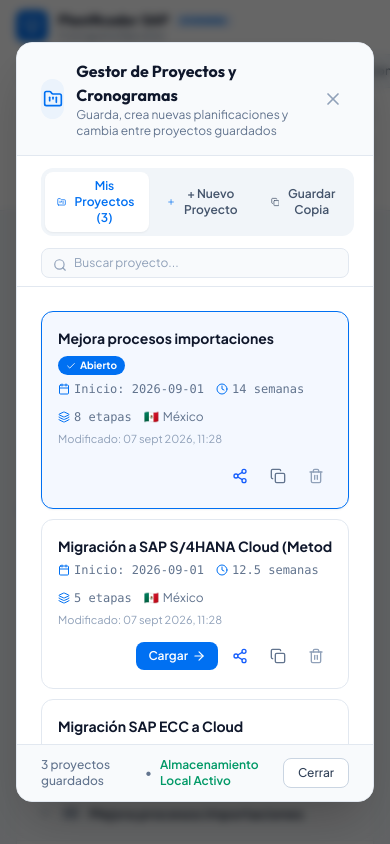
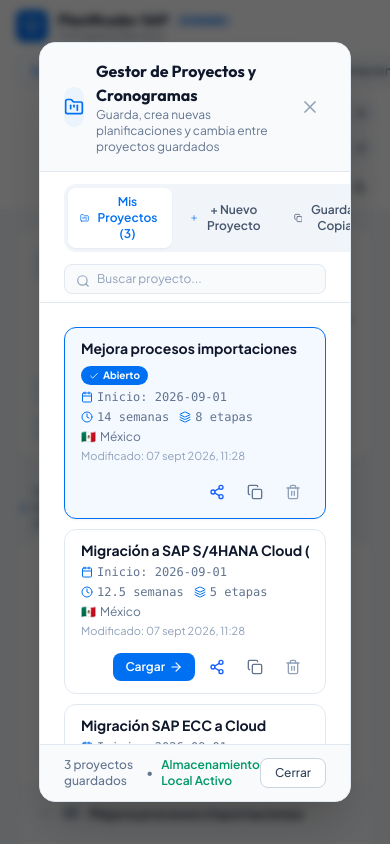
Before and after one commit to matiascova/Gantt, a React (Vite) app: page / in a window 390 px wide. Both pictures are taken after a click on the button "Abrir Gestor de Proyectos Guardados". Shown: the top 844 px of the page. Built offline with nearby package versions, Linux system fonts and the light colour scheme.

Commit message:
feat(ui): improve timeline labels and modal layout
- Add dynamic positioning for timeline labels to prevent overflow at the edge of the view.
- Adjust modal dimensions and padding for better responsiveness and consistency across devices.

```diff
--- a/src/components/ProjectManagerModal.tsx
+++ b/src/components/ProjectManagerModal.tsx
@@ -154,7 +154,7 @@
     >
       <div
         id="project-manager-modal-content"
-        className="bg-white dark:bg-[#0F1E2E] rounded-2xl border border-slate-200 dark:border-slate-800 shadow-2xl w-full max-w-3xl overflow-hidden flex flex-col max-h-[90vh] animate-in fade-in zoom-in-95 duration-150"
+        className="bg-white dark:bg-[#0F1E2E] rounded-2xl border border-slate-200 dark:border-slate-800 shadow-2xl w-[95vw] md:w-[80vw] max-w-[80vw] overflow-hidden flex flex-col max-h-[90vh] animate-in fade-in zoom-in-95 duration-150"
         onClick={(e) => e.stopPropagation()}
       >
         {/* Modal Header */}
@@ -289,14 +289,14 @@
                           onSelectProject(project.id);
                           onClose();
                         }}
-                        className={`group relative p-4 rounded-xl border transition-all cursor-pointer flex flex-col sm:flex-row sm:items-center justify-between gap-3 ${
+                        className={`group relative py-2.5 px-4 rounded-xl border transition-all cursor-pointer flex flex-col sm:flex-row sm:items-center justify-between gap-3 ${
                           isActive
                             ? 'bg-blue-50/70 dark:bg-blue-950/30 border-[#0070F2] shadow-xs'
                             : 'bg-white dark:bg-slate-900/60 border-slate-200 dark:border-slate-800 hover:border-blue-300 dark:hover:border-slate-700 hover:shadow-xs'
                         }`}
                       >
                         {/* Left: Project Info */}
-                        <div className="space-y-1.5 flex-1 min-w-0">
+                        <div className="space-y-1 flex-1 min-w-0">
                           <div className="flex items-center gap-2 flex-wrap">
                             {editingProjectId === project.id ? (
                               <form
@@ -341,37 +341,45 @@
                             )}
                           </div>
 
-                          {/* Metadata Tags */}
-                          <div className="flex flex-wrap items-center gap-3 text-xs text-slate-500 dark:text-slate-400">
+                          {/* Metadata Tags & Last Modified aligned horizontally */}
+                          <div className="flex flex-wrap items-center gap-x-2.5 gap-y-1 text-xs text-slate-500 dark:text-slate-400">
                             <span className="flex items-center gap-1 font-mono">
                               <Calendar className="w-3 h-3 text-[#0070F2]" />
                               <span>Inicio: {project.startDate || 'No definida'}</span>
                             </span>
+
+                            <span className="text-slate-300 dark:text-slate-700 hidden sm:inline">•</span>
 
                             <span className="flex items-center gap-1 font-mono">
                               <Clock className="w-3 h-3 text-[#0070F2]" />
                               <span>{project.totalDurationWeeks} semanas</span>
                             </span>
 
+                            <span className="text-slate-300 dark:text-slate-700 hidden sm:inline">•</span>
+
                             <span className="flex items-center gap-1 font-mono">
                               <Layers className="w-3 h-3 text-[#0070F2]" />
                               <span>{project.stagesCount} etapas</span>
                             </span>
 
+                            <span className="text-slate-300 dark:text-slate-700 hidden sm:inline">•</span>
+
                             <span className="flex items-center gap-1">
                               <span>{country.flag}</span>
                               <span>{country.name}</span>
                             </span>
-                          </div>
 
-                          <div className="text-[11px] text-slate-400">
-                            Modificado: {formatDateTime(project.updatedAt)}
+                            <span className="text-slate-300 dark:text-slate-700 hidden md:inline">•</span>
+
+                            <span className="text-[11px] text-slate-400">
+                              Modificado: {formatDateTime(project.updatedAt)}
+                            </span>
                           </div>
                         </div>
 
                         {/* Right: Actions */}
                         <div
-                          className="flex items-center gap-1.5 self-end sm:self-center"
+                          className="flex items-center gap-1.5 self-end sm:self-center shrink-0"
                           onClick={(e) => e.stopPropagation()}
                         >
                           {!isActive && (
--- a/src/components/TimelineView.tsx
+++ b/src/components/TimelineView.tsx
@@ -548,10 +548,16 @@
                         )}
                       </div>
 
-                      {/* Beside Label: Positioned OUTSIDE to the right of the bar so it NEVER squishes the bar */}
-                      {plan.settings.labelPosition !== 'inside' && (
+                      {/* Beside Label: Positioned to the right by default, but placed to the left when near the right edge to prevent calendar overflow and scroll */}
+                      {plan.settings.labelPosition !== 'inside' && (() => {
+                        const isNearRightEdge = (stage.leftPercent + stage.widthPercent) > 65 && stage.leftPercent > 18;
+                        return (
                           <div
-                          className="absolute left-[calc(100%+12px)] top-1/2 -translate-y-1/2 whitespace-nowrap flex items-center gap-2 select-none pointer-events-none z-20"
+                            className={`absolute top-1/2 -translate-y-1/2 whitespace-nowrap flex items-center gap-2 select-none pointer-events-none z-20 ${
+                              isNearRightEdge
+                                ? 'right-[calc(100%+12px)] justify-end text-right'
+                                : 'left-[calc(100%+12px)] justify-start text-left'
+                            }`}
                           >
                             <span
                               className={`text-sm ${
@@ -572,7 +578,8 @@
                               </span>
                             )}
                           </div>
-                      )}
+                        );
+                      })()}
                     </div>
                   </div>
                 );
@@ -609,7 +616,11 @@
         </div>
 
         <div className="font-mono text-[11px] text-slate-500">
-          {plan.settings.subtitle || 'Cronograma Ejecutivo'} • SAP S/4HANA
+          {plan.settings.subtitle
+            ? (plan.settings.subtitle.toLowerCase().includes('sap')
+                ? plan.settings.subtitle
+                : `${plan.settings.subtitle} • SAP S/4HANA`)
+            : 'Cronograma Ejecutivo SAP S/4HANA'}
         </div>
       </div>
     </div>
--- a/src/utils/dateUtils.ts
+++ b/src/utils/dateUtils.ts
@@ -479,7 +479,6 @@
 
     const monthDays = daysBetween(effectiveStart, effectiveEnd) + 1;
     const startOffset = daysBetween(timelineStart, effectiveStart);
-
     const leftPercent = (startOffset / totalDays) * 100;
     const widthPercent = (monthDays / totalDays) * 100;
 
```
Lines whose indentation alone changed are shown as unchanged.
